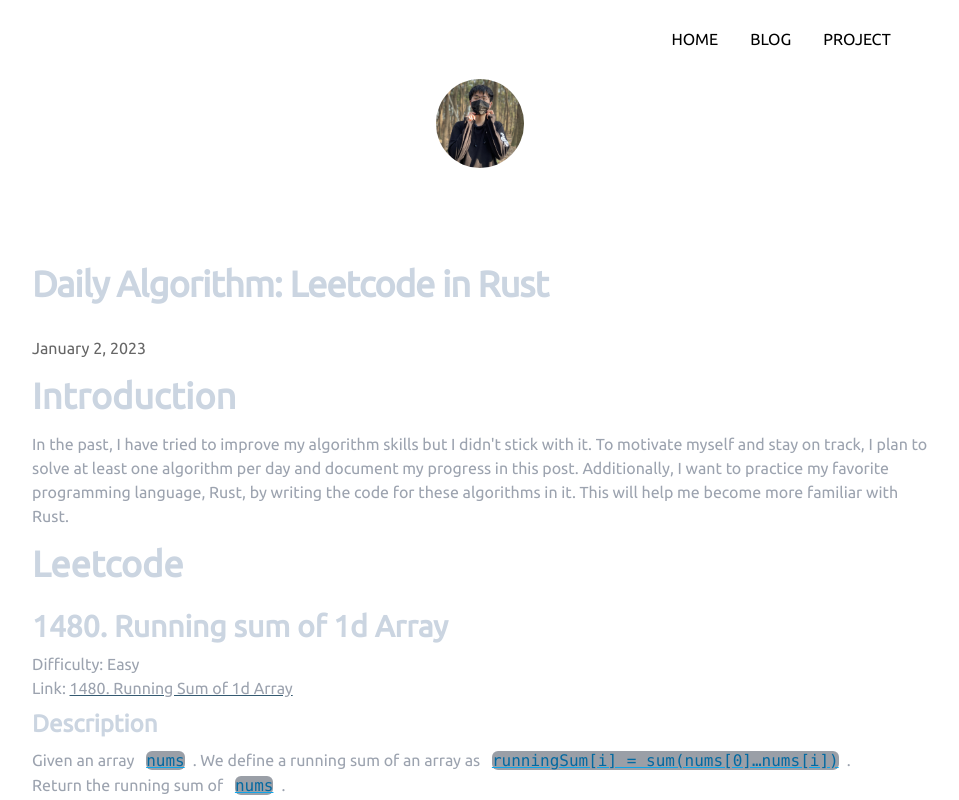
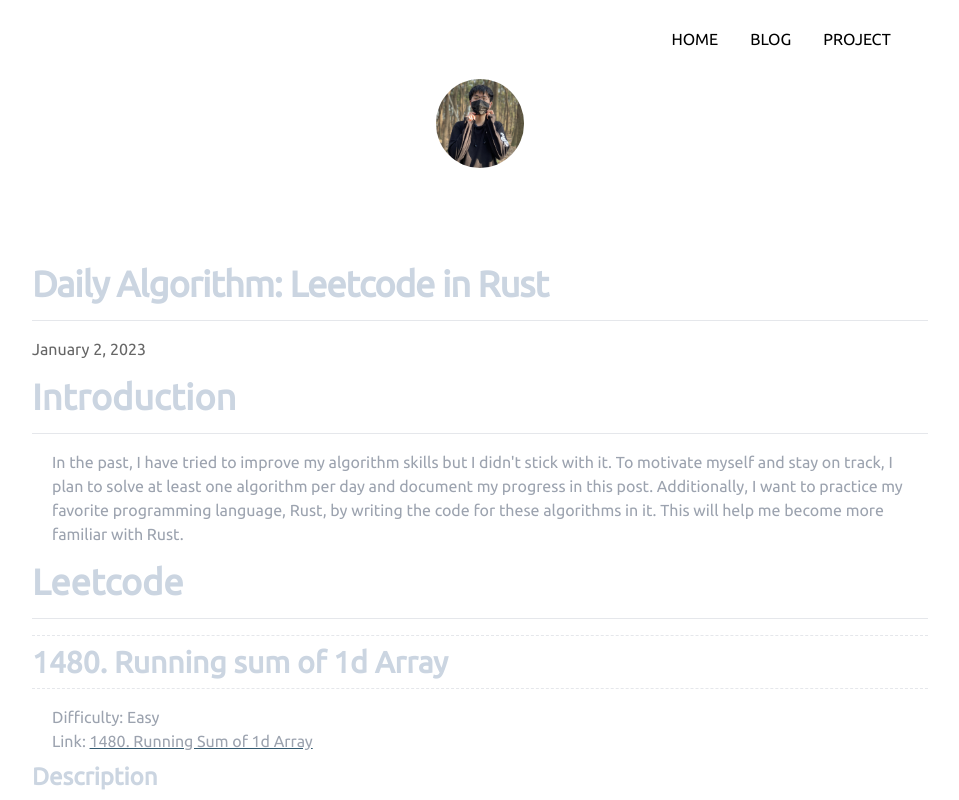
Before and after one commit to zhijie-os/next-blog, a Next.js app: page /posts/algorithm in a window 1280 px wide. Shown: the top 800 px of the page, without its empty margins (160-1119 px from the left). Built offline with nearby package versions, Linux system fonts and the light colour scheme.

Commit message:
Header border

```diff
--- a/package.json
+++ b/package.json
@@ -30,6 +30,7 @@
     "remark": "^14.0.2",
     "remark-gfm": "^3.0.1",
     "remark-html": "^15.0.1",
+    "remark-toc": "^8.0.1",
     "typescript": "4.9.4"
   },
   "devDependencies": {
--- a/pages/posts/[id].jsx
+++ b/pages/posts/[id].jsx
@@ -5,7 +5,8 @@ import Date from '../../components/date'
 import utilStyles from '../../styles/utils.module.css'
 import React from 'react';
 import ReactMarkdown from 'react-markdown';
-// import remarkGfm from 'remark-gfm'
+import remarkGfm from 'remark-gfm'
+// import remarkToc from 'remark-toc';
 
 import { Prism as SyntaxHighlighter } from 'react-syntax-highlighter'
 import { nord } from 'react-syntax-highlighter/dist/cjs/styles/prism'
@@ -25,6 +26,7 @@ export default function Post({ postData }) {
                 </div>
 
                 <ReactMarkdown
+                    remarkPlugins={[remarkGfm]}
                     components={{
                         code({ node, inline, className, children, ...props }) {
                             const match = /language-(\w+)/.exec(className || '')
--- a/pages/projects.tsx
+++ b/pages/projects.tsx
@@ -2,8 +2,6 @@ import Project from "../components/project";
 import Layout from "../components/layout";
 import Head from "next/head";
 import { ProjectData } from "../data/projectData";
-
-
 
 export default function Projects() {
   return (
--- a/styles/globals.css
+++ b/styles/globals.css
@@ -63,10 +63,24 @@ inline-code {
 
 .post h1,h2,h3,h4 {
   @apply text-slate-300;
+  @apply mb-4;
+}
+
+.post h1 {
+  @apply border-b;
+}
+
+.post h2 {
+  @apply border-y;
+  @apply border-dashed;
 }
 
 .post {
   @apply text-gray-400;
+}
+
+.post p, ul {
+  @apply px-5;
 }
 
 .post h1 {
```
Also changed, not shown: posts/algorithm.md (+1 -0 lines), 1 other file (tests, documents, lock files or other folders).
